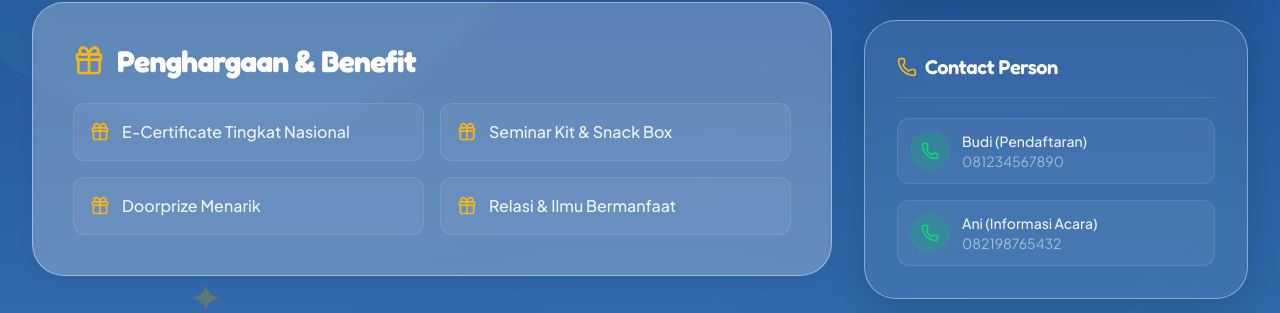
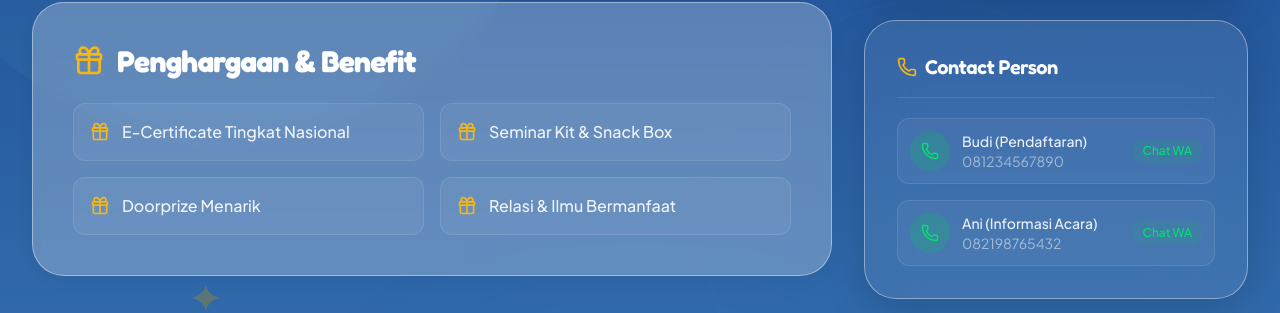
Before and after one commit to Tadaimaaaa/sifest-official, a Next.js app: page /events/seminar-nasional in a window 1280 px wide. Shown: the part 1269-1582 px from the top of the page. Built offline with nearby package versions, Linux system fonts and the light colour scheme.

Commit message:
feat(events): make contact person clickable button more obvious with WA label

```diff
--- a/components/events/EventInfo.tsx
+++ b/components/events/EventInfo.tsx
@@ -153,6 +153,9 @@ export function EventInfo({ event }: { event: EventData }) {
                     <p className="text-white/90 font-medium text-sm">{contact.name}</p>
                     <p className="text-sm text-white/50">{contact.phone}</p>
                   </div>
+                  <div className="ml-auto text-xs font-medium text-green-400 bg-green-500/10 px-2.5 py-1 rounded-full group-hover:bg-green-500 group-hover:text-white transition-colors">
+                    Chat WA
+                  </div>
                 </a>
               ))}
             </div>
```
